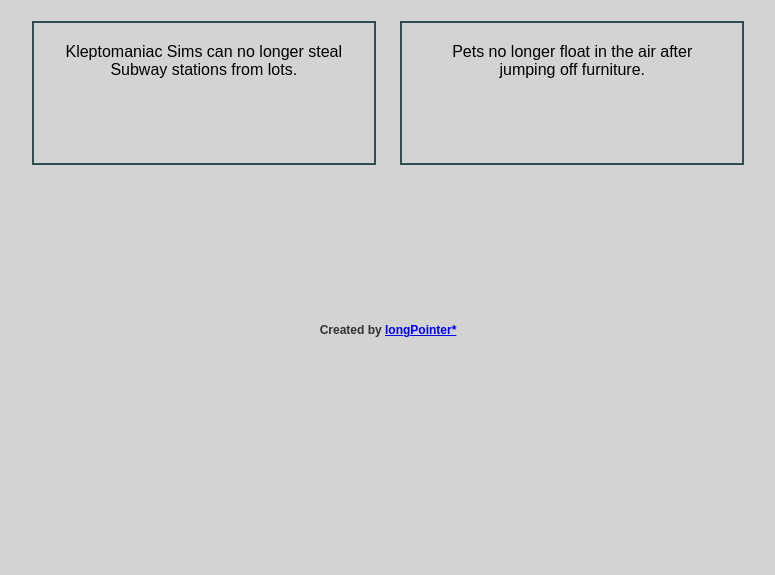
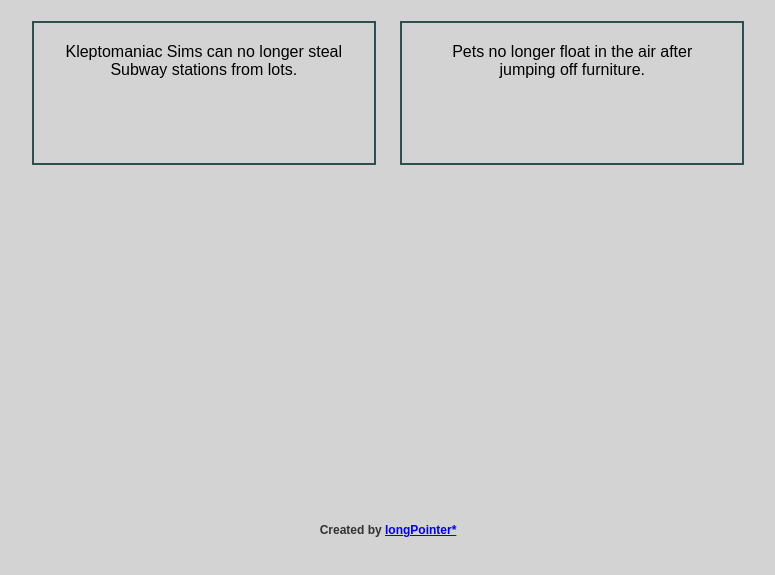
Before and after one commit to l-paz91/WoohooOrBoohoo, a plain HTML site: page index.html in a window 1280 px wide. Shown: the part 147-722 px from the top of the page, without its empty margins (252-1027 px from the left). Drawn offline with Linux system fonts and the light colour scheme.

Commit message:
Update style.css

```diff
--- a/style.css
+++ b/style.css
@@ -62,9 +62,10 @@ h4 {
 
 #credits-container {
     position: absolute;  /* Use absolute positioning */
-    bottom: 300px;       /* Distance from the bottom of the parent element */
+    bottom: 100px;       /* Distance from the bottom of the parent element */
     left: 50%;           /* Center-align horizontally */
     transform: translateX(-50%); /* Fine-tune center alignment */
     display: flex;       /* Use flex layout */
     align-items: center; /* Aligns items vertically in the center */
+    margin-top: 50px;
 }
```
